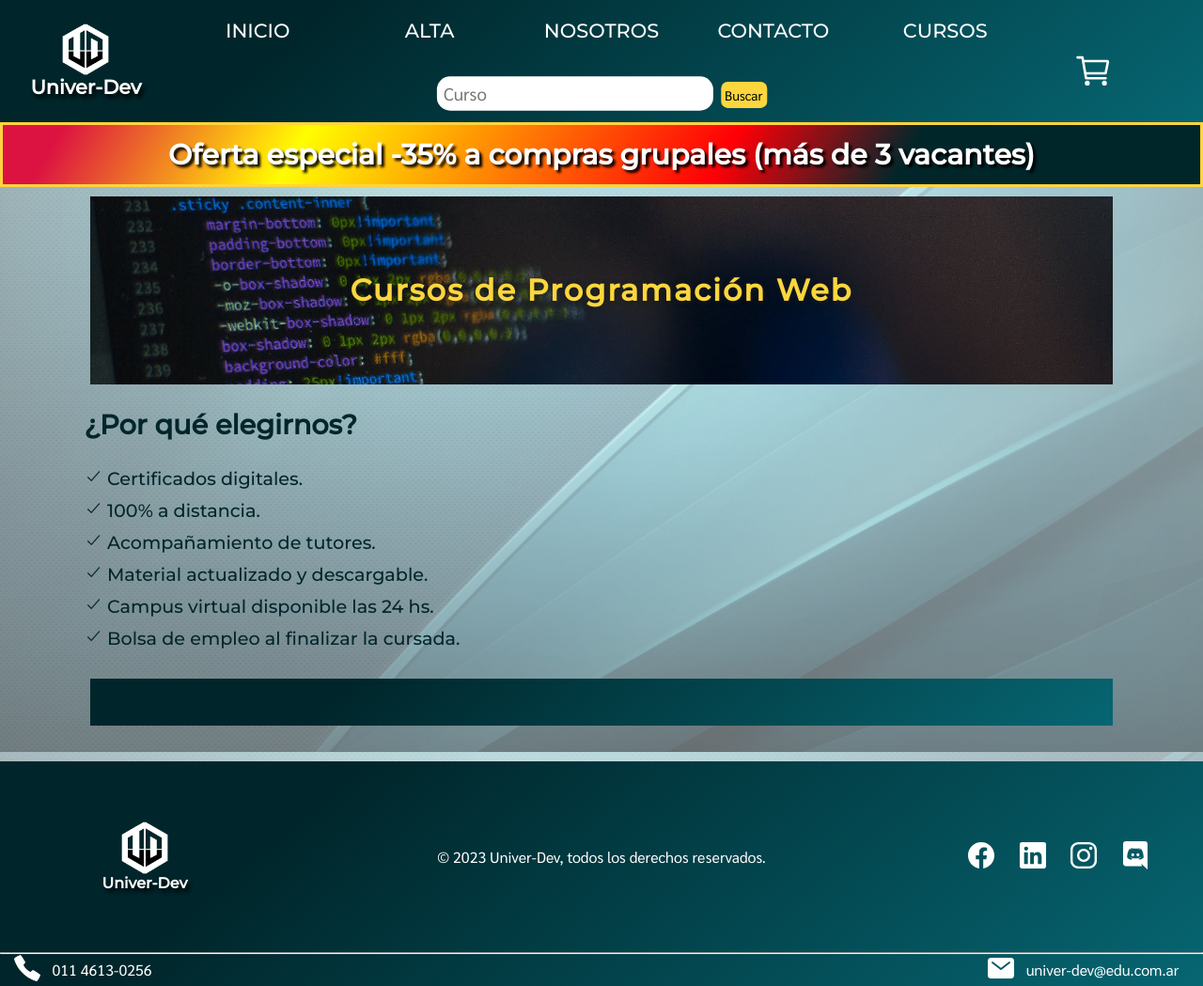
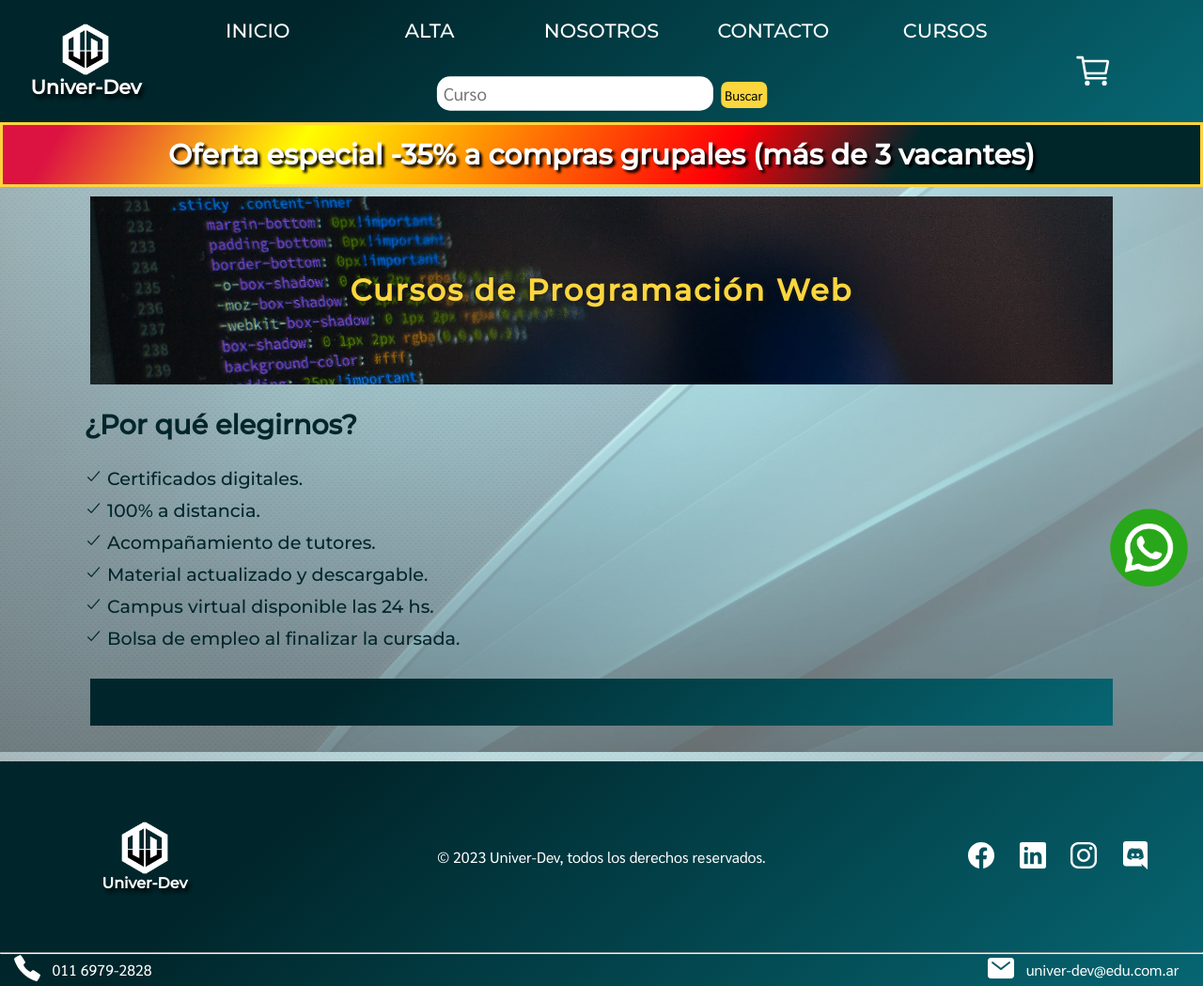
Before and after one commit to urzagastijimena92/integrador3backend, a website with bundled scripts: page public/index.html in a window 1280 px wide. Shown: the whole page at 94% size. Built offline with nearby package versions, Linux system fonts and the light colour scheme; files whose address does not match are found by name.

Commit message:
version 0.0.6

```diff
--- a/public/css/estilos-generales.css
+++ b/public/css/estilos-generales.css
@@ -389,7 +389,7 @@ footer hr {
     transform: scale(5.5);
     position: fixed;
     right: 50px;
-    bottom: 200px;
+    bottom: 50px;
     background-color: transparent;
     border: none;
     transition: all 0.3s;
@@ -399,6 +399,18 @@ footer hr {
 .volver ion-icon{
     color:#FBD63D;
 }
+
+#wsp{
+    position: fixed;
+    right: 50px;
+    transform: scale(5.5);
+    bottom: 200px;
+    background-color: transparent;
+    border: none;
+    z-index: 3;
+}
+
+
 
 /* -----------------------------------------BARRA SCROLL-------------------------------------- */
 body::-webkit-scrollbar{
@@ -479,8 +491,12 @@ body::-webkit-scrollbar-thumb{
         justify-content: center;
         align-items: center;
     }
+    #wsp{
+        transform: scale(4.5);
+        right: 28px;
+    }
     #volver{
-        transform: scale(3.5);
+        transform: scale(5);
         right:22px;
         bottom: 28px;
     }
--- a/public/index.html
+++ b/public/index.html
@@ -42,6 +42,8 @@
     <main></main>
 
     <button class="volver-collapse volver"id="volver"><ion-icon name="arrow-up-circle"></ion-icon></button>
+    <a href="https://wa.me/+541169792828" target="_blank"><button id="wsp"><img src="./img/whatsapp.icono.png" alt="" width="15"></button></a>
+
 
 
     <footer>
@@ -57,7 +59,7 @@
         </div>
         <hr>
         <div class="footer-inferior">
-            <div><ion-icon name="call-sharp"></ion-icon></ion-icon>   011 4613-0256</div>
+            <div><ion-icon name="call-sharp"></ion-icon></ion-icon>   011 6979-2828</div>
             <div><ion-icon name="mail"></ion-icon>   univer-dev@edu.com.ar</div>
         </div>
     </footer>
--- a/public/js/servicioProductos.js
+++ b/public/js/servicioProductos.js
@@ -25,14 +25,12 @@ const eliminarPropiedad = (obj, prop) => {
 async function getAll() {
     const productosLeidos = await fetch(url).then(r => r.json())
     const productosLeidosProxy = productosLeidos.map(producto => proxyProducto(producto))
-    console.log(productosLeidosProxy)
     return productosLeidosProxy;
 }
 
 async function get(id){
     const productoLeido =  await fetch(url+id).then(r => r.json())
     const productoLeidoProxy = proxyProducto(productoLeido)
-    console.log(productoLeidoProxy)
     return productoLeidoProxy;
 }
 
@@ -66,7 +64,6 @@ async function actualizar(id, producto) {
         }
 
         const productoActualizado = await response.json();
-        console.log(productoActualizado)
         return proxyProducto(productoActualizado);
 
     } catch (error) {
```
Also changed, not shown: public/plantillas/contacto.html (+1 -1 lines), public/img/whatsapp.icono.png (added).
